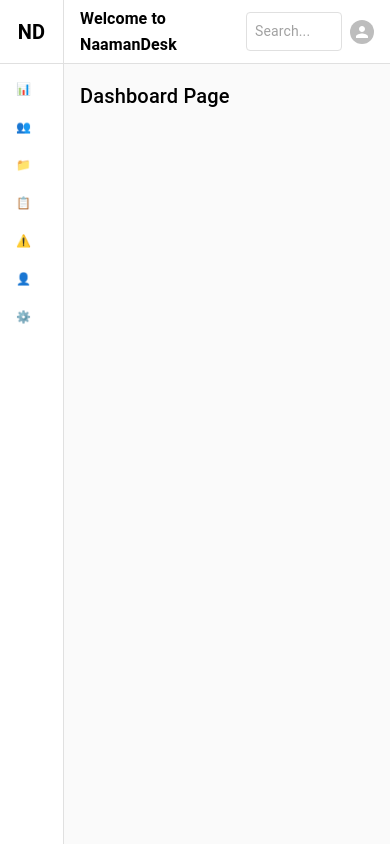
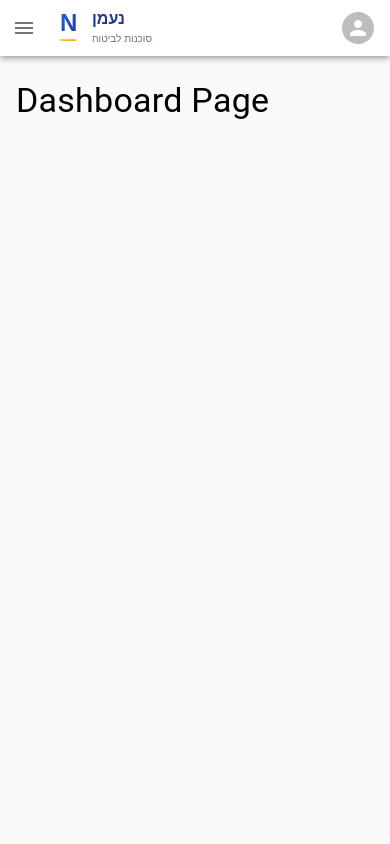
Before and after one commit to amitnaaman1/naamandesk, a React (Create React App) app: page /files#/dashboard in a window 390 px wide. Built offline with nearby package versions, Linux system fonts and the light colour scheme.

Commit message:
add Naaman Logo and change responsive to be an app

```diff
--- a/src/App.tsx
+++ b/src/App.tsx
@@ -1,77 +1,94 @@
-import React from 'react';
+import React, { useState } from 'react';
 import { HashRouter as Router, Routes, Route, Link, Navigate } from 'react-router-dom';
-import { Box, Typography, InputBase, Avatar } from '@mui/material';
+import { Box, Typography, InputBase, Avatar, IconButton, Drawer, AppBar, Toolbar } from '@mui/material';
+import { Menu as MenuIcon, Close as CloseIcon } from '@mui/icons-material';
 import { styled } from '@mui/material/styles';
 // import './App.css';
 import FilesPage from './features/files';
+import NaamanLogo from './components/NaamanLogo';
 
 // Styled components for navigation
 const StyledLink = styled(Link)(({ theme }) => ({
   display: 'flex',
   alignItems: 'center',
-  padding: '8px 16px',
-  borderRadius: '4px',
+  padding: '12px 16px',
+  borderRadius: '8px',
   textDecoration: 'none',
   color: 'inherit',
-  fontSize: '14px',
+  fontSize: '16px',
+  fontWeight: 500,
+  transition: 'all 0.2s',
   '&:hover': {
     backgroundColor: '#f5f5f5',
+    transform: 'translateX(4px)',
   },
   [theme.breakpoints.down('md')]: {
-    padding: '8px',
-    fontSize: '12px',
+    padding: '16px 20px',
+    fontSize: '18px',
+    borderBottom: '1px solid #f0f0f0',
+    borderRadius: 0,
+    '&:hover': {
+      backgroundColor: '#f8f9fa',
+      transform: 'none',
+    },
   },
 }));
 
 // Placeholder page components
 const Dashboard = () => (
   <Box sx={{ p: { xs: 2, md: 3 } }}>
-    <Typography variant="h6">Dashboard Page</Typography>
+    <Typography variant="h4">Dashboard Page</Typography>
   </Box>
 );
 const Clients = () => (
   <Box sx={{ p: { xs: 2, md: 3 } }}>
-    <Typography variant="h6">Clients Page</Typography>
+    <Typography variant="h4">Clients Page</Typography>
   </Box>
 );
 const Policies = () => (
   <Box sx={{ p: { xs: 2, md: 3 } }}>
-    <Typography variant="h6">Policies Page</Typography>
+    <Typography variant="h4">Policies Page</Typography>
   </Box>
 );
 const Claims = () => (
   <Box sx={{ p: { xs: 2, md: 3 } }}>
-    <Typography variant="h6">Claims Page</Typography>
+    <Typography variant="h4">Claims Page</Typography>
   </Box>
 );
 const Agents = () => (
   <Box sx={{ p: { xs: 2, md: 3 } }}>
-    <Typography variant="h6">Agents Page</Typography>
+    <Typography variant="h4">Agents Page</Typography>
   </Box>
 );
 const Settings = () => (
   <Box sx={{ p: { xs: 2, md: 3 } }}>
-    <Typography variant="h6">Settings Page</Typography>
+    <Typography variant="h4">Settings Page</Typography>
   </Box>
 );
 
 function App() {
-  return (
-    <Router>
-      <Box sx={{ display: 'flex', minHeight: '100vh', bgcolor: 'grey.50' }}>
-        {/* Sidebar */}
-        <Box
-          component="aside"
-          sx={{
-            width: { xs: 64, md: 256 },
-            bgcolor: 'white',
-            borderRight: 1,
-            borderColor: 'grey.300',
-            display: 'flex',
-            flexDirection: 'column',
-            transition: 'width 0.3s',
-          }}
-        >
+  const [mobileOpen, setMobileOpen] = useState(false);
+
+  const handleDrawerToggle = () => {
+    setMobileOpen(!mobileOpen);
+  };
+
+  const handleNavClick = () => {
+    setMobileOpen(false);
+  };
+
+  const navigationItems = [
+    { path: '/dashboard', label: 'Dashboard', icon: '📊' },
+    { path: '/clients', label: 'Clients', icon: '👥' },
+    { path: '/files', label: 'Files', icon: '📁' },
+    { path: '/policies', label: 'Policies', icon: '📋' },
+    { path: '/claims', label: 'Claims', icon: '⚠️' },
+    { path: '/agents', label: 'Agents', icon: '👤' },
+    { path: '/settings', label: 'Settings', icon: '⚙️' },
+  ];
+
+  const drawer = (
+    <Box sx={{ height: '100%', display: 'flex', flexDirection: 'column' }}>
       <Box
         sx={{
           height: 64,
@@ -80,26 +97,13 @@ function App() {
           justifyContent: 'center',
           borderBottom: 1,
           borderColor: 'grey.300',
+          bgcolor: 'white',
+          color: 'white',
         }}
       >
-            <Typography
-              variant="h6"
-              sx={{
-                fontWeight: 'bold',
-                display: { xs: 'none', md: 'block' },
-              }}
-            >
-              NaamanDesk
-            </Typography>
-            <Typography
-              variant="h6"
-              sx={{
-                fontWeight: 'bold',
-                display: { xs: 'block', md: 'none' },
-              }}
-            >
-              ND
-            </Typography>
+        <Box sx={{ width: 200 }}>
+          <NaamanLogo size="medium" />
+        </Box>
       </Box>
       <Box
         component="nav"
@@ -108,70 +112,105 @@ function App() {
           p: { xs: 1, md: 2 },
           display: 'flex',
           flexDirection: 'column',
-              gap: { xs: 0.5, md: 1 },
+          gap: { xs: 0, md: 1 },
         }}
       >
-            <StyledLink to="/dashboard">
-              <Box component="span" sx={{ display: { xs: 'block', md: 'none' } }}>
-                📊
+        {navigationItems.map((item) => (
+          <StyledLink key={item.path} to={item.path} onClick={handleNavClick}>
+            <Box component="span" sx={{ display: { xs: 'block', md: 'none' }, mr: 2, fontSize: '20px' }}>
+              {item.icon}
             </Box>
-              <Box component="span" sx={{ display: { xs: 'none', md: 'block' } }}>
-                Dashboard
+            <Box component="span" sx={{ display: { xs: 'block', md: 'block' } }}>
+              {item.label}
             </Box>
           </StyledLink>
-            <StyledLink to="/clients">
-              <Box component="span" sx={{ display: { xs: 'block', md: 'none' } }}>
-                👥
-              </Box>
-              <Box component="span" sx={{ display: { xs: 'none', md: 'block' } }}>
-                Clients
-              </Box>
-            </StyledLink>
-            <StyledLink to="/files">
-              <Box component="span" sx={{ display: { xs: 'block', md: 'none' } }}>
-                📁
-              </Box>
-              <Box component="span" sx={{ display: { xs: 'none', md: 'block' } }}>
-                Files
-              </Box>
-            </StyledLink>
-            <StyledLink to="/policies">
-              <Box component="span" sx={{ display: { xs: 'block', md: 'none' } }}>
-                📋
-              </Box>
-              <Box component="span" sx={{ display: { xs: 'none', md: 'block' } }}>
-                Policies
-              </Box>
-            </StyledLink>
-            <StyledLink to="/claims">
-              <Box component="span" sx={{ display: { xs: 'block', md: 'none' } }}>
-                ⚠️
-              </Box>
-              <Box component="span" sx={{ display: { xs: 'none', md: 'block' } }}>
-                Claims
-              </Box>
-            </StyledLink>
-            <StyledLink to="/agents">
-              <Box component="span" sx={{ display: { xs: 'block', md: 'none' } }}>
-                👤
-              </Box>
-              <Box component="span" sx={{ display: { xs: 'none', md: 'block' } }}>
-                Agents
-              </Box>
-            </StyledLink>
-            <StyledLink to="/settings">
-              <Box component="span" sx={{ display: { xs: 'block', md: 'none' } }}>
-                ⚙️
-              </Box>
-              <Box component="span" sx={{ display: { xs: 'none', md: 'block' } }}>
-                Settings
-              </Box>
-            </StyledLink>
+        ))}
       </Box>
     </Box>
+  );
+
+  return (
+    <Router>
+      <Box sx={{ display: 'flex', minHeight: '100vh', bgcolor: 'grey.50' }}>
+        {/* Mobile App Bar */}
+        <AppBar
+          position="fixed"
+          sx={{
+            display: { xs: 'flex', md: 'none' },
+            zIndex: (theme) => theme.zIndex.drawer + 1,
+            bgcolor: 'white',
+          }}
+        >
+          <Toolbar sx={{ justifyContent: 'space-between' }}>
+            <Box sx={{ display: 'flex', alignItems: 'center' }}>
+              <IconButton
+                aria-label="open drawer"
+                edge="start"
+                onClick={handleDrawerToggle}
+                sx={{ mr: 2 }}
+              >
+                <MenuIcon />
+              </IconButton>
+                <NaamanLogo size="small" />
+            </Box>
+            <Avatar sx={{ width: 32, height: 32 }} />
+          </Toolbar>
+        </AppBar>
+
+        {/* Desktop Sidebar */}
+        <Box
+          component="aside"
+          sx={{
+            width: 256,
+            bgcolor: 'white',
+            borderRight: 1,
+            borderColor: 'grey.300',
+            display: { xs: 'none', md: 'flex' },
+            flexDirection: 'column',
+            position: 'fixed',
+            height: '100vh',
+            zIndex: 1,
+          }}
+        >
+          {drawer}
+        </Box>
+
+        {/* Mobile Drawer */}
+        <Drawer
+          variant="temporary"
+          open={mobileOpen}
+          onClose={handleDrawerToggle}
+          ModalProps={{
+            keepMounted: true, // Better open performance on mobile.
+          }}
+          sx={{
+            display: { xs: 'block', md: 'none' },
+            '& .MuiDrawer-paper': {
+              boxSizing: 'border-box',
+              width: 280,
+              bgcolor: 'white',
+            },
+          }}
+        >
+          <Box sx={{ display: 'flex', justifyContent: 'flex-end', p: 1 }}>
+            <IconButton onClick={handleDrawerToggle}>
+              <CloseIcon />
+            </IconButton>
+          </Box>
+          {drawer}
+        </Drawer>
+
         {/* Main content */}
-        <Box sx={{ flex: 1, display: 'flex', flexDirection: 'column' }}>
-          {/* Header */}
+        <Box
+          sx={{
+            flex: 1,
+            display: 'flex',
+            flexDirection: 'column',
+            ml: { xs: 0, md: '256px' },
+            mt: { xs: '64px', md: 0 },
+          }}
+        >
+          {/* Desktop Header */}
           <Box
             component="header"
             sx={{
@@ -179,9 +218,9 @@ function App() {
               bgcolor: 'white',
               borderBottom: 1,
               borderColor: 'grey.300',
-              display: 'flex',
+              display: { xs: 'none', md: 'flex' },
               alignItems: 'center',
-              px: { xs: 2, md: 3 },
+              px: 3,
               justifyContent: 'space-between',
             }}
           >
@@ -189,12 +228,12 @@ function App() {
               variant="h6"
               sx={{
                 fontWeight: 600,
-                fontSize: { xs: '1rem', md: '1.25rem' },
+                fontSize: '1.25rem',
               }}
             >
               Welcome to NaamanDesk
             </Typography>
-            <Box sx={{ display: 'flex', alignItems: 'center', gap: { xs: 1, md: 2 } }}>
+            <Box sx={{ display: 'flex', alignItems: 'center', gap: 2 }}>
               <InputBase
                 placeholder="Search..."
                 sx={{
@@ -203,13 +242,14 @@ function App() {
                   borderRadius: 1,
                   px: 1,
                   py: 0.5,
-                  fontSize: { xs: '0.875rem', md: '1rem' },
-                  width: { xs: 96, md: 'auto' },
+                  fontSize: '1rem',
+                  width: 200,
                 }}
               />
-              <Avatar sx={{ width: { xs: 24, md: 32 }, height: { xs: 24, md: 32 } }} />
+              <Avatar sx={{ width: 32, height: 32 }} />
             </Box>
           </Box>
+
           {/* Page content */}
           <Box component="main" sx={{ flex: 1, overflowY: 'auto' }}>
             <Routes>
--- /dev/null
+++ b/src/components/NaamanLogo.tsx
@@ -0,0 +1,149 @@
+import { Box } from '@mui/material';
+import React from 'react';
+
+interface NaamanLogoProps {
+  size?: 'small' | 'medium' | 'large';
+  showText?: boolean;
+  onClick?: () => void;
+  style?: React.CSSProperties;
+  className?: string;
+  [key: string]: any;
+}
+
+const NaamanLogo: React.FC<NaamanLogoProps> = ({
+  size = 'medium',
+  showText = true,
+  onClick,
+  style = {},
+  className = '',
+  ...props
+}) => {
+  // Size configurations
+  const sizeConfig = {
+    small: {
+      nSize: 24,
+      lineWidth: 16,
+      lineHeight: 2,
+      textSize: 16,
+      subtextSize: 10,
+      spacing: 8
+    },
+    medium: {
+      nSize: 48,
+      lineWidth: 32,
+      lineHeight: 4,
+      textSize: 30,
+      subtextSize: 14,
+      spacing: 16
+    },
+    large: {
+      nSize: 72,
+      lineWidth: 48,
+      lineHeight: 6,
+      textSize: 45,
+      subtextSize: 21,
+      spacing: 24
+    }
+  };
+
+  const config = sizeConfig[size] || sizeConfig.medium;
+
+  // SVG N Logo Component
+  const NLogo = () => (
+    <svg
+      viewBox={`0 0 ${config.lineWidth + 8} ${config.nSize + config.lineHeight + 4}`}
+      style={{
+        width: config.lineWidth + 8,
+        height: config.nSize + config.lineHeight + 4,
+        marginRight: showText ? config.spacing : 0
+      }}
+    >
+      <defs>
+        <linearGradient id={`blueGrad-${size}`} x1="0%" y1="0%" x2="100%" y2="100%">
+          <stop offset="0%" stopColor="#2563EB" stopOpacity="1" />
+          <stop offset="100%" stopColor="#1E3A8A" stopOpacity="1" />
+        </linearGradient>
+        <linearGradient id={`yellowGrad-${size}`} x1="0%" y1="0%" x2="100%" y2="100%">
+          <stop offset="0%" stopColor="#FDE047" stopOpacity="1" />
+          <stop offset="100%" stopColor="#F59E0B" stopOpacity="1" />
+        </linearGradient>
+      </defs>
+
+      {/* Bold N */}
+      <text
+        x="0"
+        y={config.nSize * 0.75}
+        fontFamily="Arial, sans-serif"
+        fontSize={config.nSize}
+        fontWeight="900"
+        fill={`url(#blueGrad-${size})`}
+      >
+        N
+      </text>
+
+      {/* Yellow underline */}
+      <rect
+        x="0"
+        y={config.nSize * 0.75 + 8}
+        width={config.lineWidth}
+        height={config.lineHeight}
+        fill={`url(#yellowGrad-${size})`}
+        rx={config.lineHeight / 2}
+      />
+    </svg>
+  );
+
+  const containerStyles: React.CSSProperties = {
+    display: 'flex',
+    alignItems: 'center',
+    cursor: onClick ? 'pointer' : 'default',
+    ...style
+  };
+
+  const textContainerStyles = {
+    display: 'flex',
+    flexDirection: 'column' as const
+  };
+
+  const mainTextStyles: React.CSSProperties = {
+    fontSize: config.textSize,
+    fontWeight: 'bold',
+    color: '#1E3A8A',
+    lineHeight: 1,
+    fontFamily: 'Arial, sans-serif',
+    margin: 0
+  };
+
+  const subTextStyles: React.CSSProperties = {
+    fontSize: config.subtextSize,
+    color: '#6B7280',
+    fontWeight: 500,
+    marginTop: 4,
+    fontFamily: 'Arial, sans-serif',
+    margin: '4px 0 0 0'
+  };
+
+  return (
+    <Box
+      style={containerStyles}
+      className={className}
+      onClick={onClick}
+      {...props}
+    >
+      <NLogo />
+
+      {showText && (
+        <Box sx={textContainerStyles}>
+          <span style={mainTextStyles}>
+            נעמן
+          </span>
+          <span style={subTextStyles}>
+            סוכנות לביטוח
+          </span>
+        </Box>
+      )}
+    </Box>
+  );
+};
+
+export default NaamanLogo;
```
Lines whose indentation alone changed are shown as unchanged.
